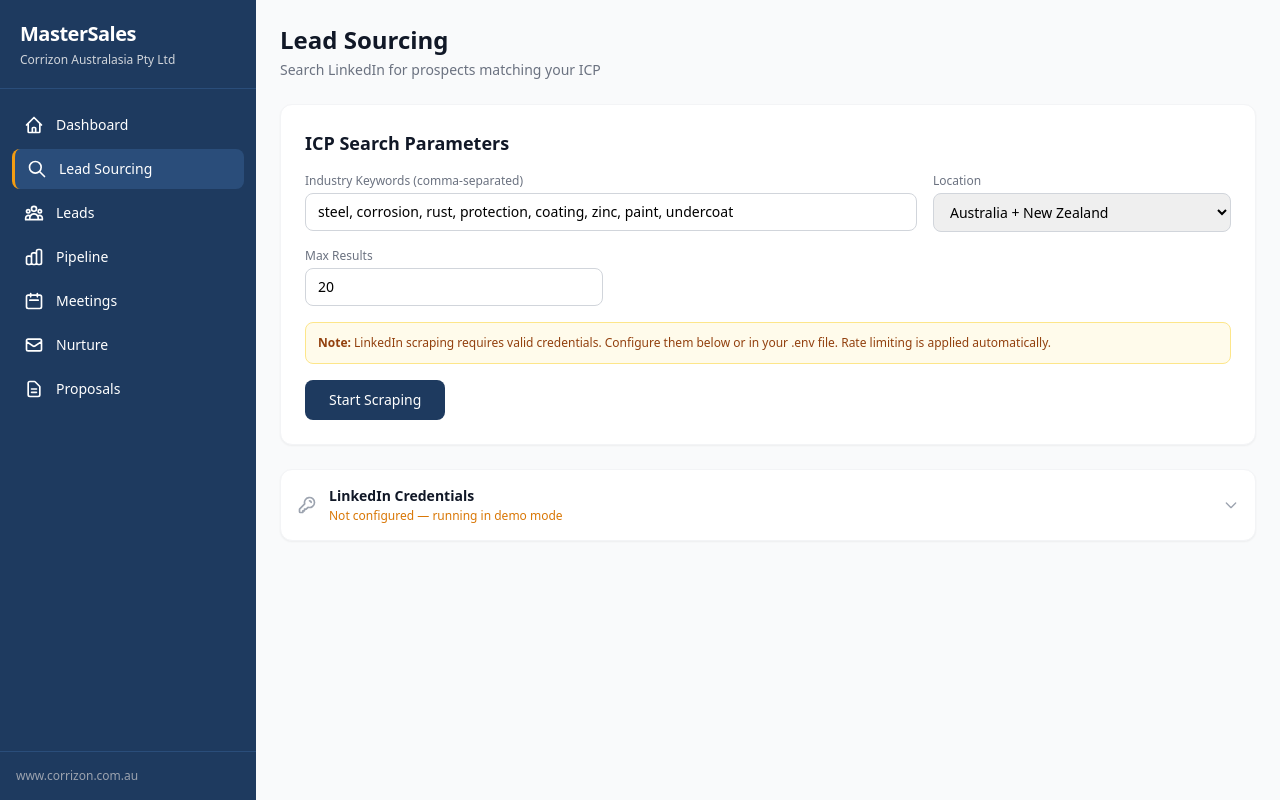
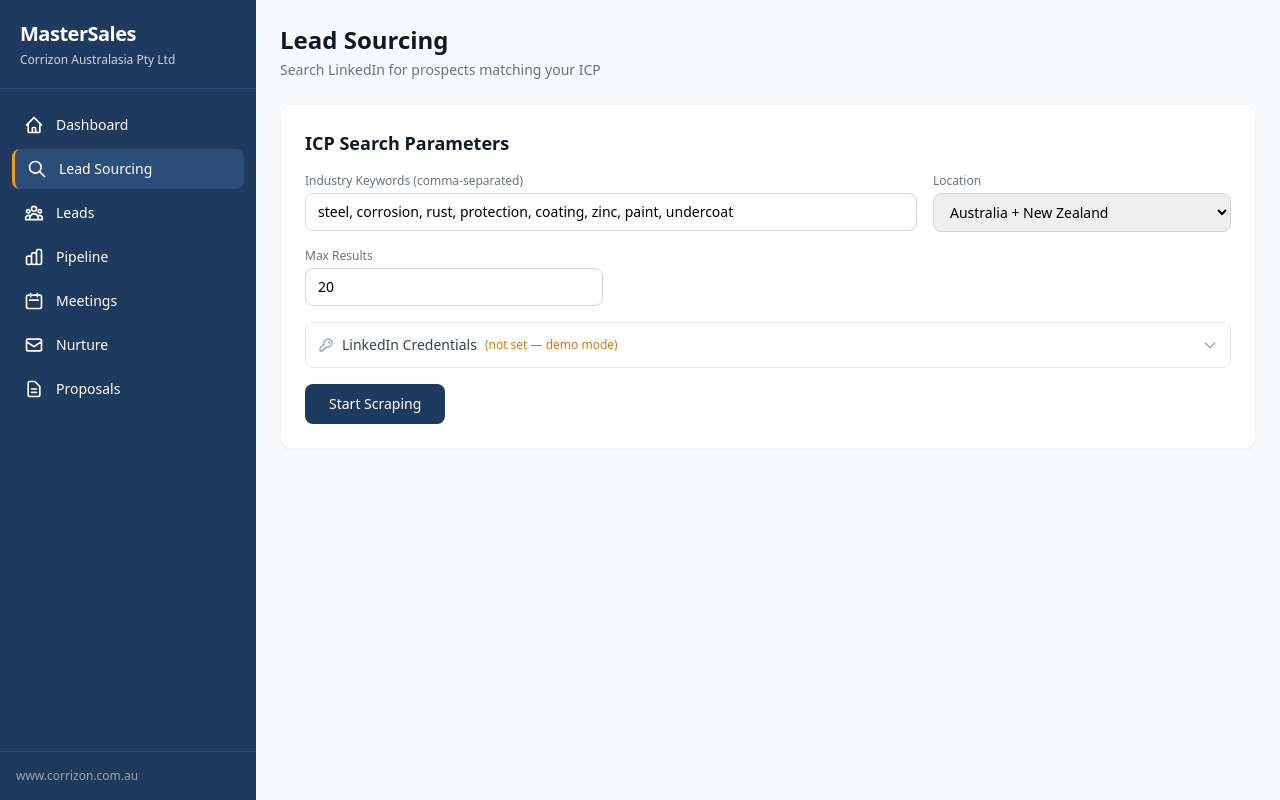
Before and after one commit to Evan-Kun/mastersales, a FastAPI app: page /scraper in a window 1280 px wide. Run offline with FastAPI, Linux system fonts and the light colour scheme; some libraries are stand-ins or nearby versions.

Commit message:
security: move LinkedIn credentials to browser-only localStorage
Credentials were stored in a shared server-side database which is
unsafe for a publicly accessible app. Now credentials are:
- Stored in browser localStorage (per-device, per-user)
- Sent with each scrape request as form fields
- Never persisted on the server
- Optional "Remember on this device" checkbox

Removed /scraper/save-credentials endpoint and AppSetting DB reads.

Co-Authored-By: Claude Opus 4.6 <noreply@anthropic.com>

```diff
--- a/app.py
+++ b/app.py
@@ -12,7 +12,7 @@ from sqlalchemy import or_
 from config import settings
 from database.db import init_db, get_db, SessionLocal
 from database.models import (
-    AppSetting, Company, Contact, Meeting, Proposal, NurtureSequence, NurtureEnrollment,
+    Company, Contact, Meeting, Proposal, NurtureSequence, NurtureEnrollment,
 )
 from database.seed import seed_demo_data
 
@@ -260,39 +260,13 @@ scraper_status: dict = {"running": False, "found": 0, "message": "Idle"}
 
 
 @app.get("/scraper", response_class=HTMLResponse)
-def scraper_page(request: Request, db: Session = Depends(get_db)):
-    # Load saved LinkedIn credentials from DB
-    saved_email = db.query(AppSetting).get("linkedin_email")
-    saved_password = db.query(AppSetting).get("linkedin_password")
-
+def scraper_page(request: Request):
     return templates.TemplateResponse("scraper.html", {
         "request": request,
         "settings": settings,
         "scraper_status": scraper_status,
         "results": scraper_results,
-        "saved_linkedin_email": saved_email.value if saved_email else "",
-        "saved_linkedin_password": saved_password.value if saved_password else "",
-        "has_env_credentials": bool(settings.linkedin_email),
     })
-
-
-@app.post("/scraper/save-credentials", response_class=HTMLResponse)
-def scraper_save_credentials(
-    request: Request,
-    linkedin_email: str = Form(""),
-    linkedin_password: str = Form(""),
-    db: Session = Depends(get_db),
-):
-    """Save LinkedIn credentials to the database."""
-    for key, value in [("linkedin_email", linkedin_email), ("linkedin_password", linkedin_password)]:
-        existing = db.query(AppSetting).get(key)
-        if existing:
-            existing.value = value
-        else:
-            db.add(AppSetting(key=key, value=value))
-    db.commit()
-    logger.info(f"WEB: LinkedIn credentials saved ({'set' if linkedin_email else 'cleared'})")
-    return RedirectResponse("/scraper", status_code=303)
 
 
 @app.post("/scraper/start", response_class=HTMLResponse)
@@ -301,7 +275,8 @@ def scraper_start(
     keywords: str = Form(""),
     location: str = Form("Australia"),
     max_results: int = Form(20),
-    db: Session = Depends(get_db),
+    linkedin_email: str = Form(""),
+    linkedin_password: str = Form(""),
 ):
     import threading
     from scraper.search_engine import run_scrape
@@ -313,13 +288,11 @@ def scraper_start(
     if not keyword_list:
         keyword_list = settings.industry_keywords[:5]
 
-    # Load LinkedIn credentials: DB (user-configured) takes priority over .env
-    saved_email = db.query(AppSetting).get("linkedin_email")
-    saved_password = db.query(AppSetting).get("linkedin_password")
-    li_email = (saved_email.value if saved_email else "") or settings.linkedin_email
-    li_password = (saved_password.value if saved_password else "") or settings.linkedin_password
+    # Credentials: form submission (from browser localStorage) > .env fallback
+    li_email = linkedin_email or settings.linkedin_email
+    li_password = linkedin_password or settings.linkedin_password
 
-    cred_source = "web UI" if (saved_email and saved_email.value) else (".env" if settings.linkedin_email else "none")
+    cred_source = "browser" if linkedin_email else (".env" if settings.linkedin_email else "none")
     logger.info(f"WEB: Scrape requested — keywords={keyword_list}, location={location}, max={max_results}, creds={cred_source}")
 
     def _scrape():
--- a/templates/scraper.html
+++ b/templates/scraper.html
@@ -39,8 +39,48 @@
             </div>
         </div>
 
-        <div class="bg-amber-50 border border-amber-200 rounded-lg p-3">
-            <p class="text-xs text-amber-800"><strong>Note:</strong> LinkedIn scraping requires valid credentials. Configure them below or in your .env file. Rate limiting is applied automatically.</p>
+        <!-- LinkedIn Credentials (stored in browser only) -->
+        <div x-data="{ open: false }" class="border border-gray-200 rounded-lg">
+            <button type="button" @click="open = !open" class="w-full flex items-center justify-between p-3 text-left">
+                <div class="flex items-center gap-2">
+                    <svg class="w-4 h-4 text-gray-400" fill="none" stroke="currentColor" viewBox="0 0 24 24">
+                        <path stroke-linecap="round" stroke-linejoin="round" stroke-width="2" d="M15 7a2 2 0 012 2m4 0a6 6 0 01-7.743 5.743L11 17H9v2H7v2H4a1 1 0 01-1-1v-2.586a1 1 0 01.293-.707l5.964-5.964A6 6 0 1121 9z"></path>
+                    </svg>
+                    <span class="text-sm font-medium text-gray-700">LinkedIn Credentials</span>
+                    <span id="cred-status" class="text-xs text-amber-600">(not set — demo mode)</span>
+                </div>
+                <svg :class="open ? 'rotate-180' : ''" class="w-4 h-4 text-gray-400 transition-transform" fill="none" stroke="currentColor" viewBox="0 0 24 24">
+                    <path stroke-linecap="round" stroke-linejoin="round" stroke-width="2" d="M19 9l-7 7-7-7"></path>
+                </svg>
+            </button>
+            <div x-show="open" x-collapse class="border-t border-gray-200 p-3 space-y-3">
+                <div class="grid grid-cols-1 md:grid-cols-2 gap-3">
+                    <div>
+                        <label class="block text-xs font-medium text-gray-500 mb-1">LinkedIn Email</label>
+                        <input type="email" name="linkedin_email" id="li-email"
+                               class="w-full px-3 py-2 border border-gray-300 rounded-lg text-sm focus:ring-2 focus:ring-navy focus:border-navy"
+                               placeholder="your@email.com">
+                    </div>
+                    <div>
+                        <label class="block text-xs font-medium text-gray-500 mb-1">LinkedIn Password</label>
+                        <input type="password" name="linkedin_password" id="li-password"
+                               class="w-full px-3 py-2 border border-gray-300 rounded-lg text-sm focus:ring-2 focus:ring-navy focus:border-navy"
+                               placeholder="••••••••">
+                    </div>
+                </div>
+                <div class="flex items-center justify-between">
+                    <div class="flex items-center gap-2">
+                        <label class="flex items-center gap-1.5 text-xs text-gray-500 cursor-pointer">
+                            <input type="checkbox" id="li-remember" class="rounded border-gray-300 text-navy focus:ring-navy">
+                            Remember on this device
+                        </label>
+                    </div>
+                    <button type="button" onclick="clearCredentials()" class="text-xs text-red-500 hover:text-red-700">Clear</button>
+                </div>
+                <div class="bg-gray-50 border border-gray-200 rounded-lg p-2">
+                    <p class="text-xs text-gray-500">Credentials are stored in your browser only and sent with each scrape request. They are never saved on the server.</p>
+                </div>
+            </div>
         </div>
 
         <button type="submit" class="px-6 py-2.5 bg-navy text-white rounded-lg text-sm font-medium hover:bg-navy-light transition-colors">
@@ -49,71 +89,67 @@
     </form>
 </div>
 
-<!-- LinkedIn Credentials -->
-<div x-data="{ open: false }" class="bg-white rounded-xl shadow-sm border border-gray-100 mb-6">
-    <button @click="open = !open" class="w-full flex items-center justify-between p-4 text-left">
-        <div class="flex items-center gap-3">
-            <svg class="w-5 h-5 text-gray-400" fill="none" stroke="currentColor" viewBox="0 0 24 24">
-                <path stroke-linecap="round" stroke-linejoin="round" stroke-width="2" d="M15 7a2 2 0 012 2m4 0a6 6 0 01-7.743 5.743L11 17H9v2H7v2H4a1 1 0 01-1-1v-2.586a1 1 0 01.293-.707l5.964-5.964A6 6 0 1121 9z"></path>
-            </svg>
-            <div>
-                <h3 class="text-sm font-semibold text-gray-900">LinkedIn Credentials</h3>
-                <p class="text-xs text-gray-500 mt-0.5">
-                    {% if saved_linkedin_email %}
-                        <span class="text-green-600">Configured via web UI ({{ saved_linkedin_email }})</span>
-                    {% elif has_env_credentials %}
-                        <span class="text-blue-600">Using .env file credentials</span>
-                    {% else %}
-                        <span class="text-amber-600">Not configured — running in demo mode</span>
-                    {% endif %}
-                </p>
-            </div>
-        </div>
-        <svg :class="open ? 'rotate-180' : ''" class="w-4 h-4 text-gray-400 transition-transform" fill="none" stroke="currentColor" viewBox="0 0 24 24">
-            <path stroke-linecap="round" stroke-linejoin="round" stroke-width="2" d="M19 9l-7 7-7-7"></path>
-        </svg>
-    </button>
-
-    <div x-show="open" x-collapse class="border-t border-gray-100 p-4">
-        <form action="/scraper/save-credentials" method="post" class="space-y-4">
-            <div class="grid grid-cols-1 md:grid-cols-2 gap-4">
-                <div>
-                    <label class="block text-xs font-medium text-gray-500 mb-1">LinkedIn Email</label>
-                    <input type="email" name="linkedin_email" value="{{ saved_linkedin_email or '' }}"
-                           class="w-full px-3 py-2 border border-gray-300 rounded-lg text-sm focus:ring-2 focus:ring-navy focus:border-navy"
-                           placeholder="your@email.com">
-                </div>
-                <div>
-                    <label class="block text-xs font-medium text-gray-500 mb-1">LinkedIn Password</label>
-                    <input type="password" name="linkedin_password" value="{{ saved_linkedin_password or '' }}"
-                           class="w-full px-3 py-2 border border-gray-300 rounded-lg text-sm focus:ring-2 focus:ring-navy focus:border-navy"
-                           placeholder="••••••••">
-                </div>
-            </div>
-
-            {% if has_env_credentials %}
-            <div class="bg-blue-50 border border-blue-200 rounded-lg p-3">
-                <p class="text-xs text-blue-800">Your .env file has credentials set. Web UI credentials take priority when configured.</p>
-            </div>
-            {% endif %}
-
-            <div class="flex items-center gap-3">
-                <button type="submit" class="px-4 py-2 bg-gray-800 text-white rounded-lg text-sm font-medium hover:bg-gray-700 transition-colors">
-                    Save Credentials
-                </button>
-                {% if saved_linkedin_email %}
-                <button type="submit" name="linkedin_email" value="" class="px-4 py-2 bg-white text-gray-600 border border-gray-300 rounded-lg text-sm font-medium hover:bg-gray-50 transition-colors"
-                        onclick="this.form.querySelector('[name=linkedin_password]').value='';">
-                    Clear
-                </button>
-                {% endif %}
-            </div>
-        </form>
-    </div>
-</div>
-
 <!-- Results -->
 <div id="scraper-results">
     {% include "partials/scraper_status.html" %}
 </div>
+
+<script>
+// Load saved credentials from localStorage on page load
+(function() {
+    const email = localStorage.getItem('li_email') || '';
+    const password = localStorage.getItem('li_password') || '';
+    const remember = localStorage.getItem('li_remember') === 'true';
+
+    document.getElementById('li-email').value = email;
+    document.getElementById('li-password').value = password;
+    document.getElementById('li-remember').checked = remember;
+
+    updateCredStatus(email);
+
+    // Save to localStorage on input change (if remember is checked)
+    document.getElementById('li-email').addEventListener('input', function() {
+        if (document.getElementById('li-remember').checked) {
+            localStorage.setItem('li_email', this.value);
+        }
+        updateCredStatus(this.value);
+    });
+    document.getElementById('li-password').addEventListener('input', function() {
+        if (document.getElementById('li-remember').checked) {
+            localStorage.setItem('li_password', this.value);
+        }
+    });
+    document.getElementById('li-remember').addEventListener('change', function() {
+        localStorage.setItem('li_remember', this.checked);
+        if (this.checked) {
+            localStorage.setItem('li_email', document.getElementById('li-email').value);
+            localStorage.setItem('li_password', document.getElementById('li-password').value);
+        } else {
+            localStorage.removeItem('li_email');
+            localStorage.removeItem('li_password');
+        }
+    });
+})();
+
+function updateCredStatus(email) {
+    const el = document.getElementById('cred-status');
+    if (email) {
+        el.textContent = '(configured)';
+        el.className = 'text-xs text-green-600';
+    } else {
+        el.textContent = '(not set — demo mode)';
+        el.className = 'text-xs text-amber-600';
+    }
+}
+
+function clearCredentials() {
+    document.getElementById('li-email').value = '';
+    document.getElementById('li-password').value = '';
+    document.getElementById('li-remember').checked = false;
+    localStorage.removeItem('li_email');
+    localStorage.removeItem('li_password');
+    localStorage.removeItem('li_remember');
+    updateCredStatus('');
+}
+</script>
 {% endblock %}
```
